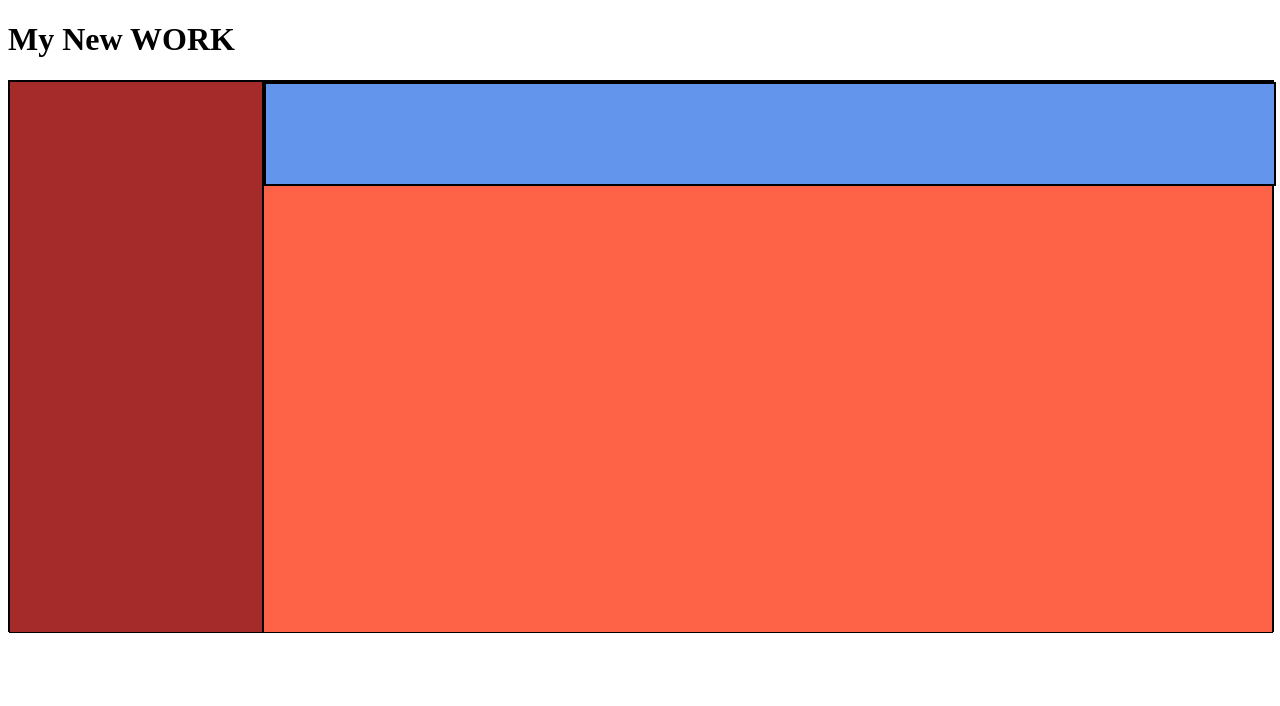
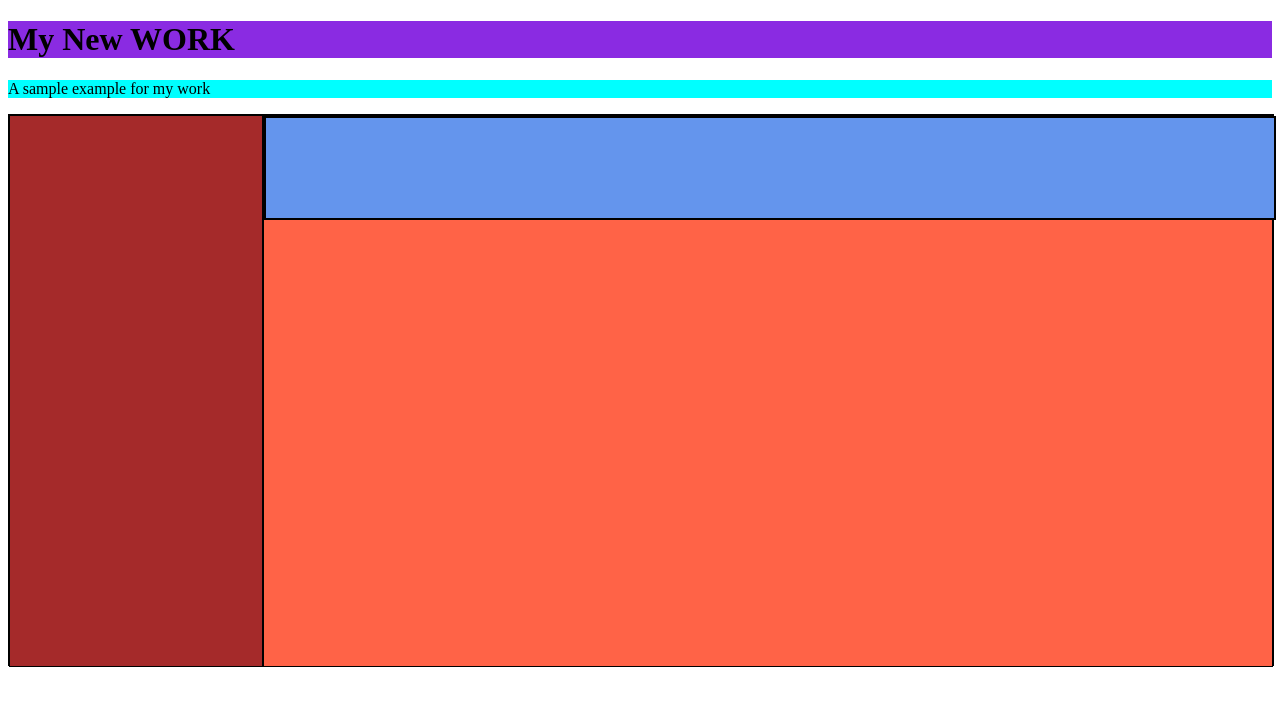
Before and after one commit to najishan8943/My-fourth-project, a plain HTML site: page index.html in a window 1280 px wide. Drawn offline with Linux system fonts and the light colour scheme.

Commit message:
New project

```diff
--- a/index.html
+++ b/index.html
@@ -8,6 +8,7 @@
 </head>
 <body>
     <h1>My New WORK</h1>
+    <p>A sample example for my work</p>
     <div class="main">
         <div class="first"></div>
         <div class="second">
--- a/style.css
+++ b/style.css
@@ -28,3 +28,11 @@
    background-color: cornflowerblue;
 
 }
+h1{
+    background-color: blueviolet;
+    align-items: center;
+}
+
+p{
+    background-color: aqua;
+}
```
